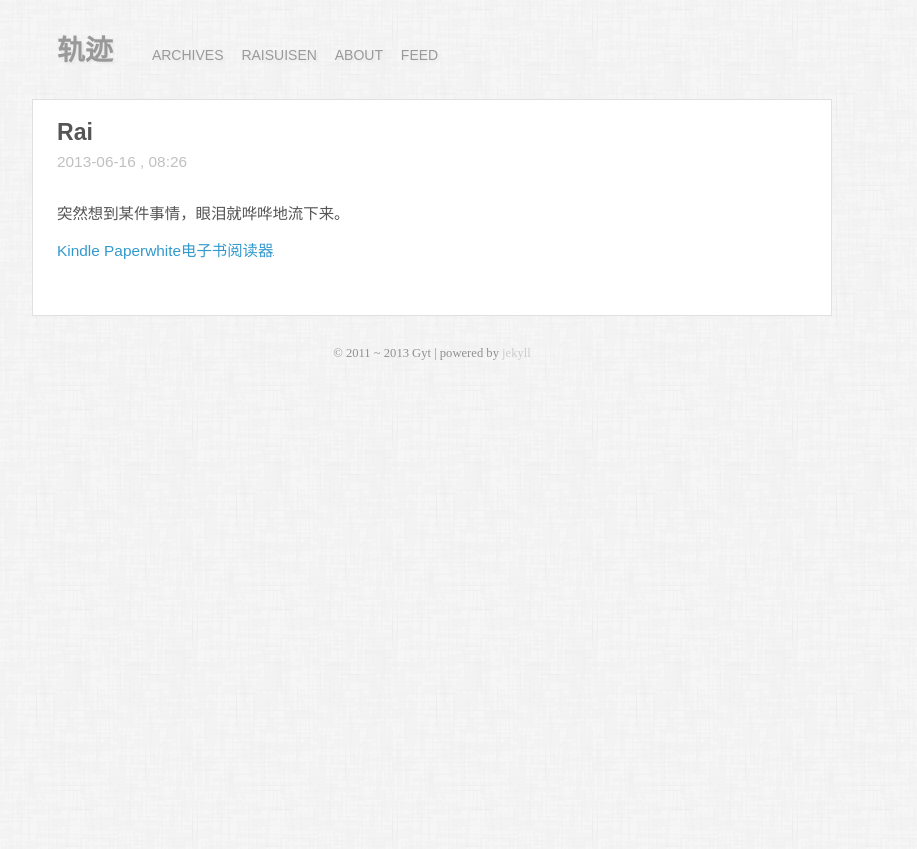
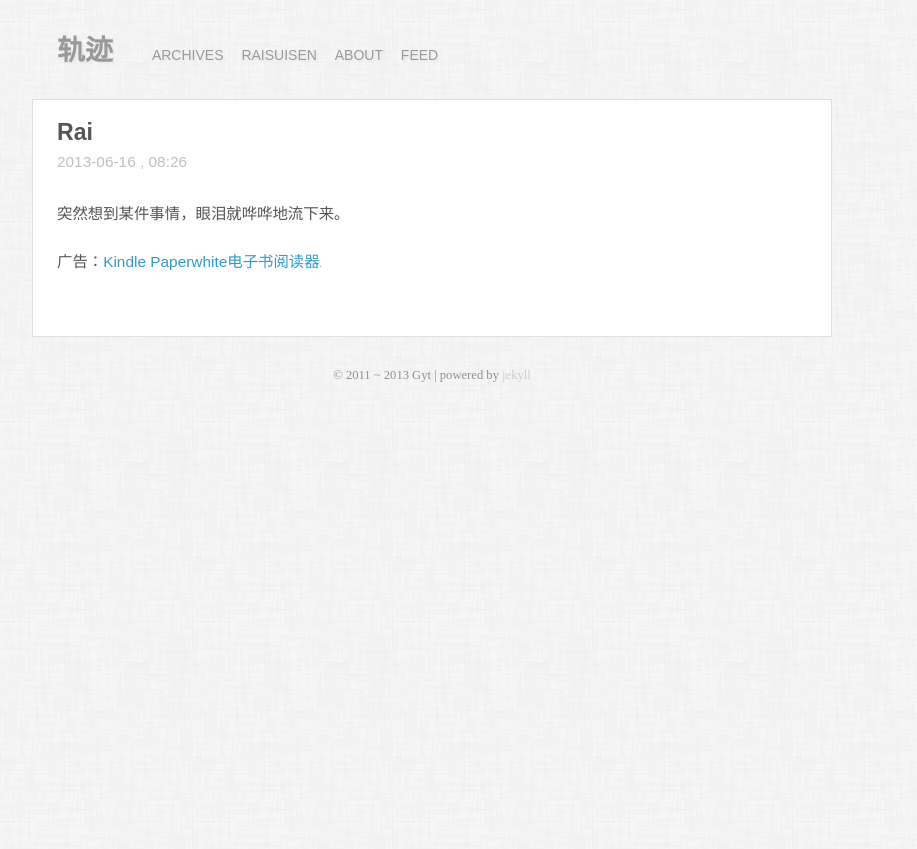
Before and after one commit to gyteng/gyteng.github.com, a Jekyll site: the page built from _posts/2013-06-16-Rai.markdown, in a window 1280 px wide. Shown: the top 849 px of the page, without its empty margins (208-1125 px from the left). Built offline with Jekyll 4.4.1, drawn with Linux system fonts in a browser that asks for light colours; some web fonts are replaced; Markdown is read by kramdown in place of the engine named in the settings; comment, search, counter and statistics services are not loaded.

Commit message:
From Amazon EC2

```diff
--- a/_includes/ad.md
+++ /dev/null
@@ -1,4 +0,0 @@
-<section class="ad">
-	<div id="ad"></div>
-	<a href="http://www.amazon.cn/gp/product/B007OZO03M/ref=as_li_tf_tl?ie=UTF8&camp=536&creative=3200&creativeASIN=B007OZO03M&linkCode=as2&tag=gyteng-23">Kindle Paperwhite电子书阅读器</a><img src="http://ir-cn.amazon-adsystem.com/e/ir?t=gyteng-23&l=as2&o=28&a=B007OZO03M" width="1" height="1" border="0" alt="" style="border:none !important; margin:0px !important;" />
-</section>
--- /dev/null
+++ b/_includes/advertising.md
@@ -0,0 +1,5 @@
+<section class="ad">
+	<div id="ad"></div>
+
+	<p>广告：<a href="http://www.amazon.cn/gp/product/B007OZO03M/ref=as_li_tf_tl?ie=UTF8&camp=536&creative=3200&creativeASIN=B007OZO03M&linkCode=as2&tag=gyteng-23">Kindle Paperwhite电子书阅读器</a><img src="http://ir-cn.amazon-adsystem.com/e/ir?t=gyteng-23&l=as2&o=28&a=B007OZO03M" width="1" height="1" border="0" alt="" style="border:none !important; margin:0px !important;" /></p>
+</section>
--- a/_layouts/post.html
+++ b/_layouts/post.html
@@ -33,7 +33,7 @@ layout: default
   <section class="post">
   {{ content }}
   </section>
-  {% include ad.md %}
+  {% include advertising.md %}
   {% include comments.md %}
 <script type="text/javascript">
 $(function(){
```
